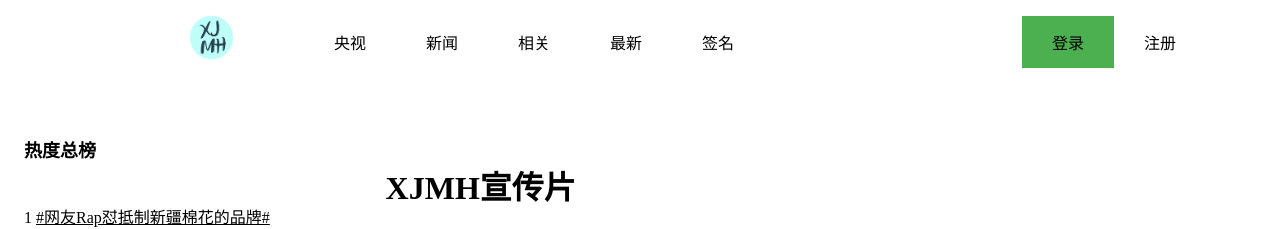
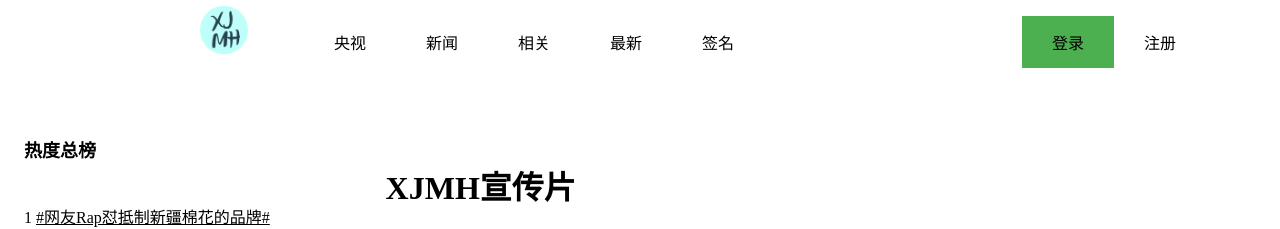
Before and after one commit to Lemouie/XJMH, a plain HTML site: page index.html in a window 1280 px wide. Shown: the top 229 px of the page. Drawn offline with Linux system fonts and the light colour scheme.

Commit message:
Update xjm.css

```diff
--- a/xjm.css
+++ b/xjm.css
@@ -171,14 +171,16 @@
     float:right;
     display: block;
     width: 60px;
-    padding: 15px 15px;
+    height: 60px;
+    padding: 5px 5px;
 }
 .lefttop a:hover {
     background-color: #000000;
 }
 .lefttop img {
    /*float: right; */
-    max-height:45px;
+    max-width:50px;
+    max-height:50px;
    /* width: 60px;*/
 }
 
```
